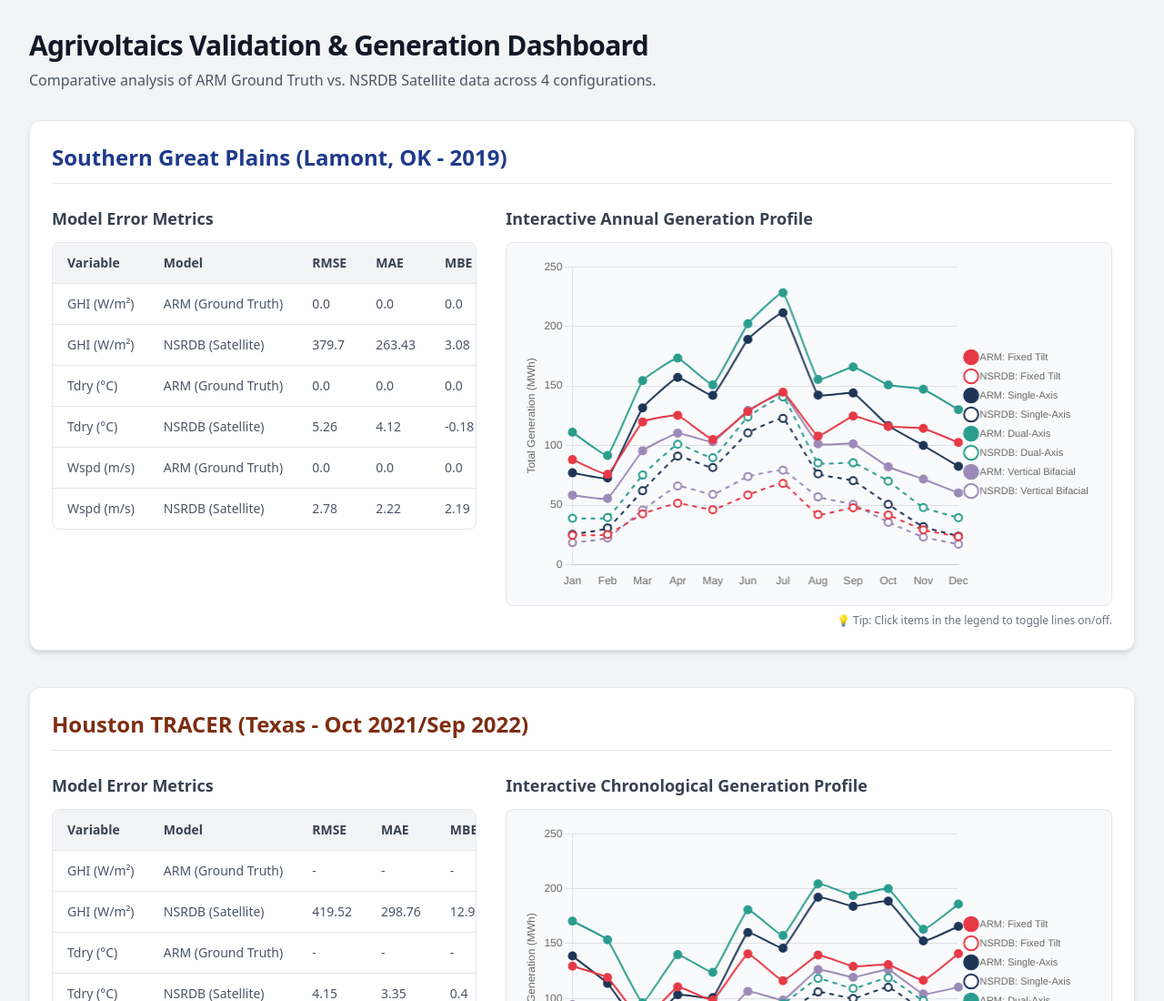
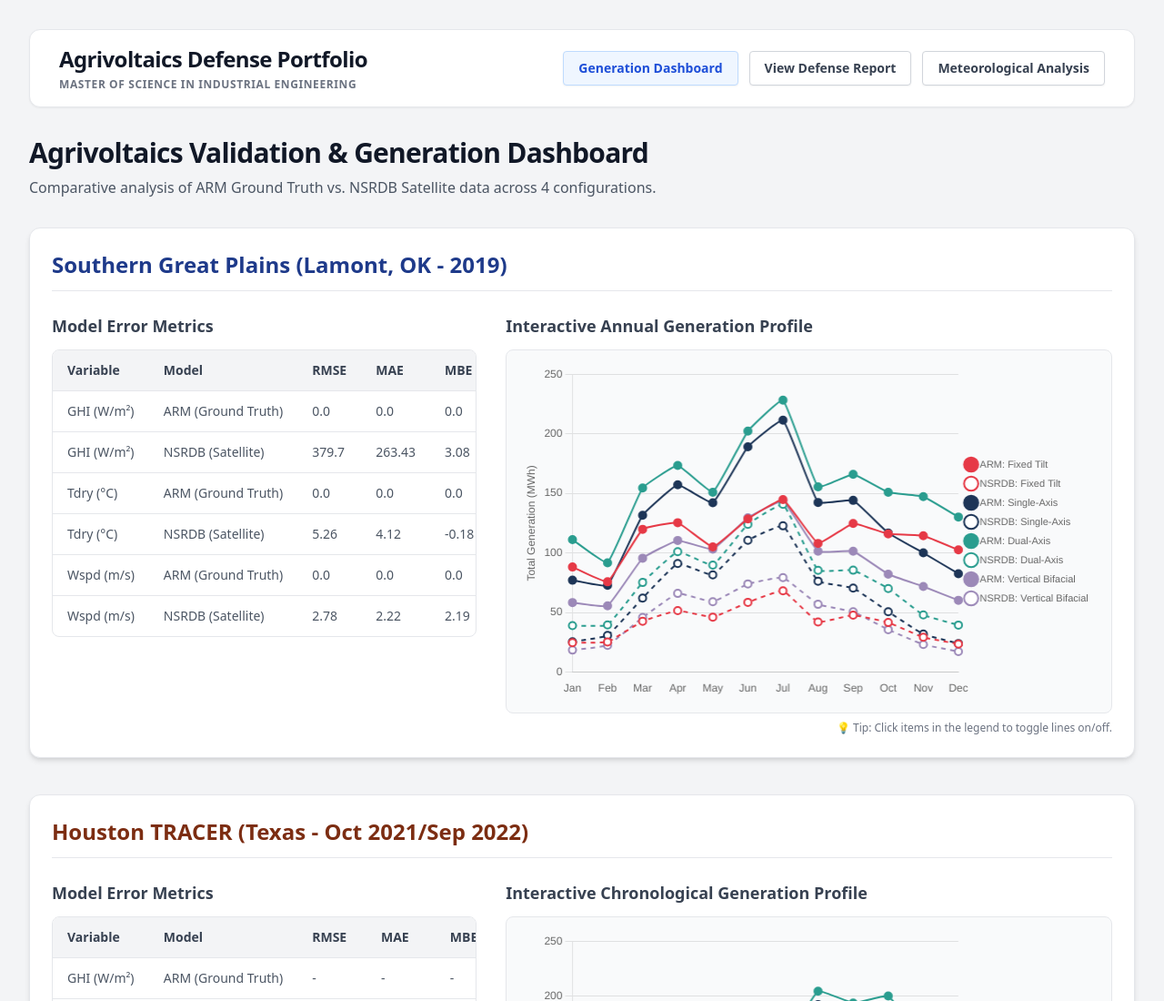
Before and after one commit to marcoanthdzjr/agrivoltaics-dashboard, a plain HTML site: page index.html in a window 1280 px wide. Shown: the top 1100 px of the page at 91% size. Drawn offline with nearby package versions, Linux system fonts and the light colour scheme.

Commit message:
Update index.html
updated index to include links to other html files for easier navigation

```diff
--- a/index.html
+++ b/index.html
@@ -10,6 +10,30 @@
 </head>
 <body class="bg-gray-100 font-sans p-4 md:p-8">
 
+    <nav class="bg-white shadow-sm border border-gray-200 rounded-xl mb-8 p-4 md:px-8 max-w-[90rem] mx-auto">
+        <div class="flex flex-col md:flex-row justify-between items-center gap-4">
+
+            <div>
+                <h1 class="text-2xl font-extrabold text-gray-900 tracking-tight">Agrivoltaics Defense Portfolio</h1>
+                <p class="text-xs text-gray-500 mt-1 uppercase tracking-wider font-semibold">Master of Science in Industrial Engineering</p>
+            </div>
+
+            <div class="flex flex-wrap justify-center gap-3">
+                <a href="./index.html" class="bg-blue-50 text-blue-700 font-bold py-2 px-4 border border-blue-200 rounded shadow-sm cursor-default text-sm">
+                    Generation Dashboard
+                </a>
+
+                <a href="./agrivoltaic_master_defense_report.html" class="bg-white hover:bg-gray-50 text-gray-700 font-semibold py-2 px-4 border border-gray-300 rounded shadow-sm transition-colors text-sm">
+                    View Defense Report
+                </a>
+
+                <a href="./irradiance-comparison.html" class="bg-white hover:bg-gray-50 text-gray-700 font-semibold py-2 px-4 border border-gray-300 rounded shadow-sm transition-colors text-sm">
+                    Meteorological Analysis
+                </a>
+            </div>
+
+        </div>
+    </nav>
     <div class="max-w-[90rem] mx-auto">
         <header class="mb-8">
             <h1 class="text-3xl font-extrabold text-gray-900 tracking-tight">Agrivoltaics Validation & Generation Dashboard</h1>
```
